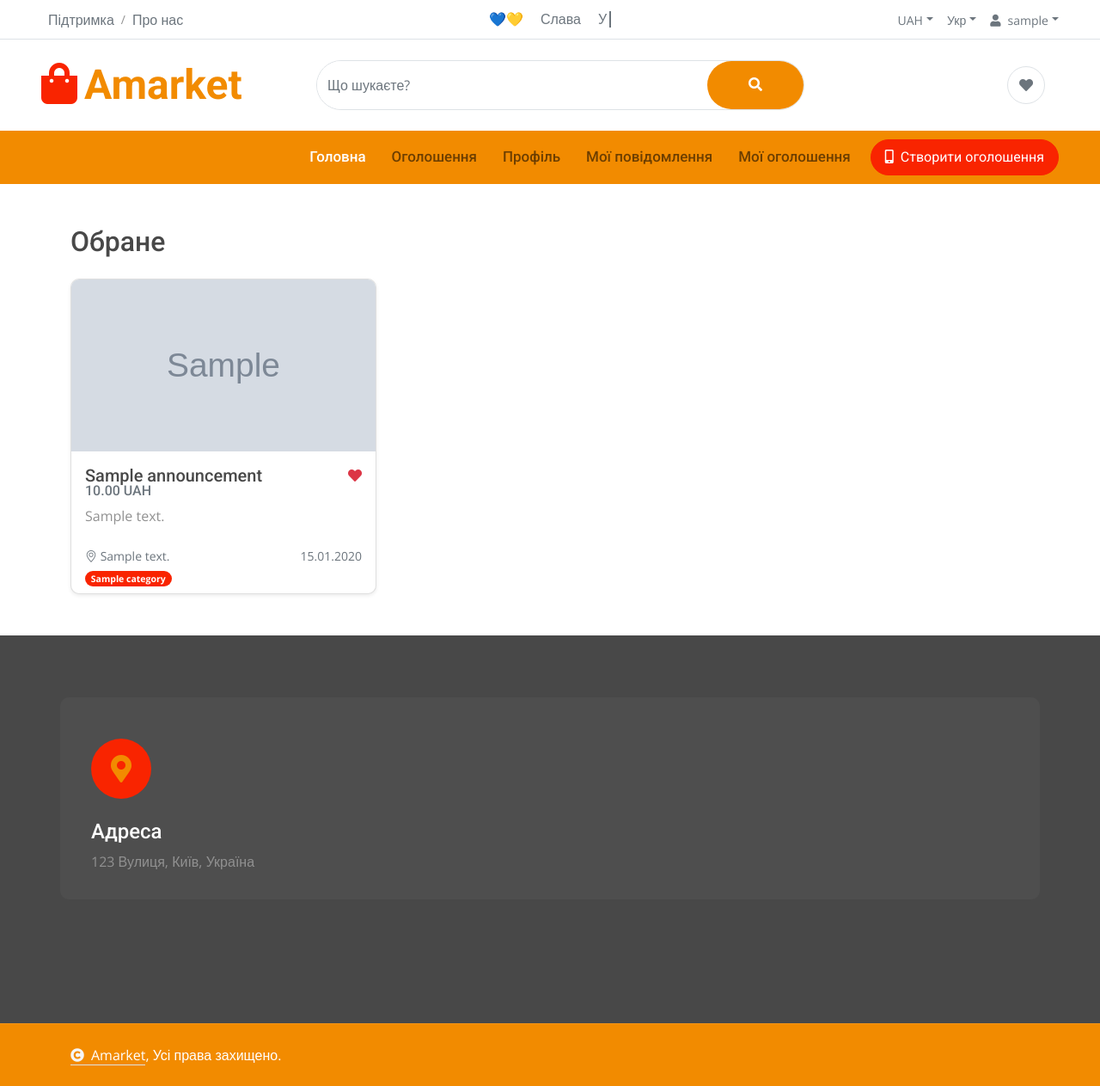
After one commit to ArsenAltunyan-alt/Coursework_Altunyan_IPZ_Amarket, a Django app: page /announcement/favorites/ in a window 1280 px wide. The commit adds this page. Shown: the whole page at 86% size. Run offline with Django 5.2, Linux system fonts and the light colour scheme; a user stored in the database is signed in; tables that the repository leaves empty hold one stand-in row (values such as "Sample post"); grey boxes marked "Sample" are stand-in pictures; some libraries are stand-ins or nearby versions.

Commit message:
Add favorites functionality to announcements with toggle feature and favorites list view

```diff
--- a/announcement/models.py
+++ b/announcement/models.py
@@ -3,6 +3,7 @@ from django.conf import settings
 
 class Announcement(models.Model):
     seller = models.ForeignKey(settings.AUTH_USER_MODEL, on_delete=models.CASCADE, related_name='announcements')
+    favorites = models.ManyToManyField(settings.AUTH_USER_MODEL, related_name='favorite_announcements', blank=True)
     title = models.CharField(max_length=255, verbose_name='Назва')
     description = models.TextField(verbose_name='Опис')
     price = models.DecimalField(max_digits=10, decimal_places=2, null=True, blank=True, verbose_name='Ціна')
--- /dev/null
+++ b/announcement/templates/announcement/favorite_list.html
@@ -0,0 +1,64 @@
+{% extends 'main/base.html' %}
+
+{% block content %}
+<div class="container mt-5 mb-5">
+    <h2 class="mb-4">Обране</h2>
+
+    <div class="row row-cols-1 row-cols-md-3 g-4">
+        {% for announcement in announcements %}
+        <div class="col">
+            <div class="card h-100 shadow-sm">
+                {% with main_image=announcement.get_main_image %}
+                <a href="{% url 'announcement:detail' announcement.pk %}" class="text-decoration-none text-dark">
+                    {% if main_image %}
+                    <img src="{{ main_image.url }}" class="card-img-top" alt="{{ announcement.title }}"
+                        style="height: 200px; object-fit: cover;">
+                    {% else %}
+                    <div class="card-img-top bg-secondary text-white d-flex align-items-center justify-content-center"
+                        style="height: 200px;">
+                        <span></span>
+                    </div>
+                    {% endif %}
+                </a>
+                {% endwith %}
+
+                <div class="card-body">
+                    <div class="d-flex justify-content-between align-items-start">
+                        <h5 class="card-title mb-0">
+                            <a href="{% url 'announcement:detail' announcement.pk %}"
+                                class="text-decoration-none text-dark">
+                                {{ announcement.title }}
+                            </a>
+                        </h5>
+                        <a href="{% url 'announcement:toggle_favorite' announcement.pk %}?next={{ request.get_full_path|urlencode }}"
+                            class="text-decoration-none">
+                            <i class="fas fa-heart text-danger"></i>
+                        </a>
+                    </div>
+                    <h6 class="card-subtitle mb-2 text-muted">
+                        {{ announcement.price|default:"Ціна не вказана" }}
+                        {% if announcement.price %}UAH{% endif %}
+                    </h6>
+                    <p class="card-text text-truncate">{{ announcement.description }}</p>
+                </div>
+                <div class="card-footer bg-transparent border-top-0 small text-muted">
+                    <div class="d-flex justify-content-between">
+                        <span><i class="bi bi-geo-alt"></i> {{ announcement.address|truncatechars:15 }}</span>
+                        <span>{{ announcement.created_at|date:"d.m.Y" }}</span>
+                    </div>
+                    {% if announcement.category %}
+                    <div class="mt-1"><span class="badge bg-secondary">{{ announcement.category.name }}</span></div>
+                    {% endif %}
+                </div>
+            </div>
+        </div>
+        {% empty %}
+        <div class="col-12">
+            <div class="alert alert-info text-center">
+                У вас поки не має жодного обраного оголошення.
+            </div>
+        </div>
+        {% endfor %}
+    </div>
+</div>
+{% endblock %}
--- a/announcement/urls.py
+++ b/announcement/urls.py
@@ -6,6 +6,8 @@ app_name = 'announcement'
 urlpatterns = [
     path('create/', views.create_announcement, name='create'),
     path('list/', views.announcement_list, name='list'),
+    path('favorites/', views.favorites_list, name='favorites'),
+    path('favorites/<int:pk>/', views.toggle_favorite, name='toggle_favorite'),
     path('my/', views.user_announcements, name='user_list'),
     path('<int:pk>/', views.announcement_detail, name='detail'),
     path('edit/<int:pk>/', views.edit_announcement, name='edit'),
--- a/announcement/views.py
+++ b/announcement/views.py
@@ -67,8 +67,15 @@ def announcement_detail(request, pk):
     # Reload for template to show new count
     announcement.refresh_from_db()
 
+    favorite_ids = set()
+    if request.user.is_authenticated:
+        favorite_ids = set(
+            request.user.favorite_announcements.values_list('id', flat=True)
+        )
+
     return render(request, 'announcement/announcement_detail.html', {
         'announcement': announcement,
+        'favorite_ids': favorite_ids,
     })
 
 @login_required
@@ -138,8 +145,40 @@ def announcement_list(request):
     if is_negotiable == 'on':
         announcements = announcements.filter(is_negotiable=True)
 
+    favorite_ids = set()
+    if request.user.is_authenticated:
+        favorite_ids = set(
+            request.user.favorite_announcements.values_list('id', flat=True)
+        )
+
     context = {
         'announcements': announcements,
         'categories': categories,
+        'favorite_ids': favorite_ids,
     }
     return render(request, 'announcement/announcement_list.html', context)
+
+@login_required
+def favorites_list(request):
+    announcements = Announcement.objects.filter(
+        favorites=request.user,
+        is_active=True,
+    ).order_by('-created_at')
+    return render(request, 'announcement/favorite_list.html', {
+        'announcements': announcements,
+    })
+
+@login_required
+def toggle_favorite(request, pk):
+    announcement = get_object_or_404(Announcement, pk=pk, is_active=True)
+    if announcement.favorites.filter(pk=request.user.pk).exists():
+        announcement.favorites.remove(request.user)
+        messages.success(request, 'Оголошення видалено з обраного.')
+    else:
+        announcement.favorites.add(request.user)
+        messages.success(request, 'Оголошення додано до обраного.')
+
+    next_url = request.GET.get('next')
+    if next_url:
+        return redirect(next_url)
+    return redirect('announcement:detail', pk=announcement.pk)
--- a/main/templates/main/base.html
+++ b/main/templates/main/base.html
@@ -130,8 +130,15 @@
             </div>
             <div class="col-md-4 col-lg-3 text-center text-lg-end">
                 <div class="d-inline-flex align-items-center">
-                    <a href="#" class="text-muted d-flex align-items-center justify-content-center me-3"><span
-                            class="rounded-circle btn-md-square border"><i class="fas fa-heart"></i></a>
+                    {% if user.is_authenticated %}
+                    <a href="{% url 'announcement:favorites' %}"
+                        class="text-muted d-flex align-items-center justify-content-center me-3"><span
+                            class="rounded-circle btn-md-square border"><i class="fas fa-heart"></i></span></a>
+                    {% else %}
+                    <a href="{% url 'accounts:login' %}?next={% url 'announcement:favorites' %}"
+                        class="text-muted d-flex align-items-center justify-content-center me-3"><span
+                            class="rounded-circle btn-md-square border"><i class="fas fa-heart"></i></span></a>
+                    {% endif %}
                 </div>
             </div>
         </div>
```
Also changed, not shown: announcement/templates/announcement/announcement_detail.html (+19 -2 lines), announcement/templates/announcement/announcement_list.html (+22 -5 lines), announcement/migrations/0007_announcement_favorites.py (added).
